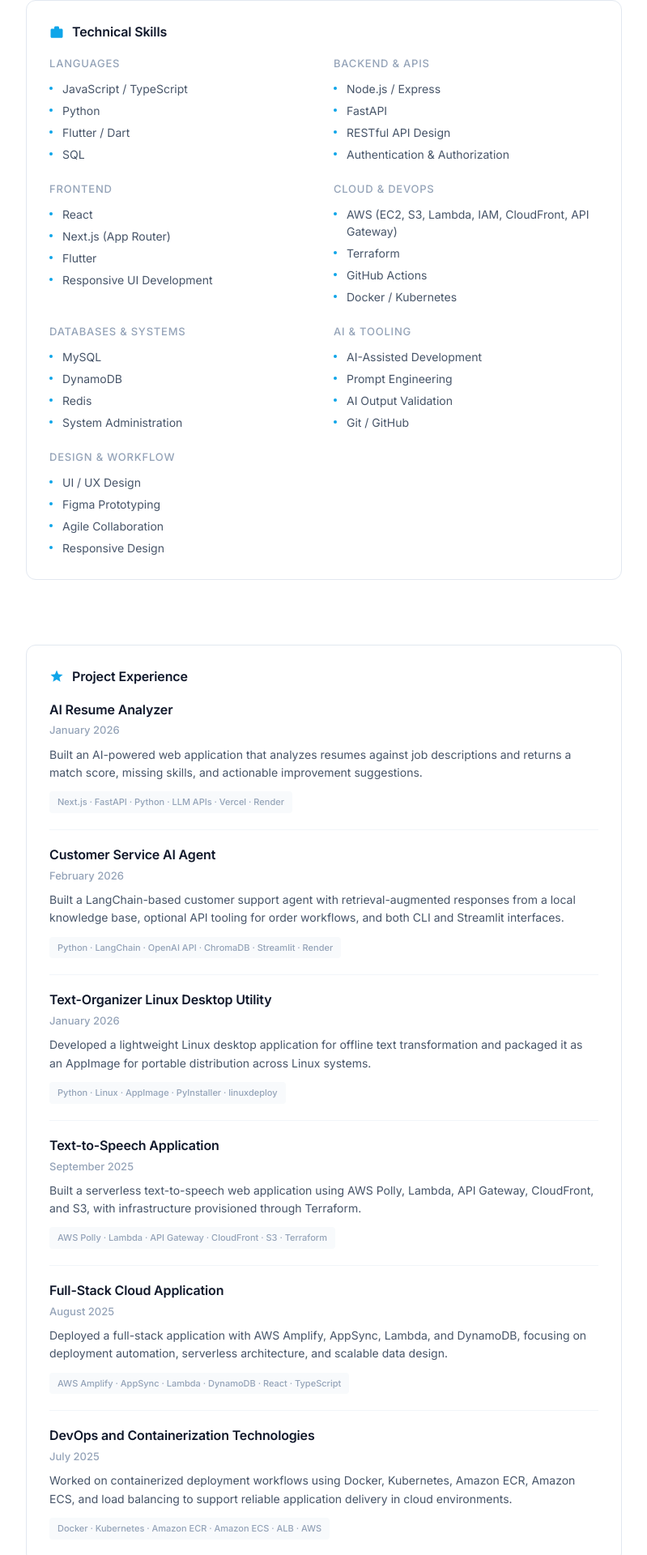
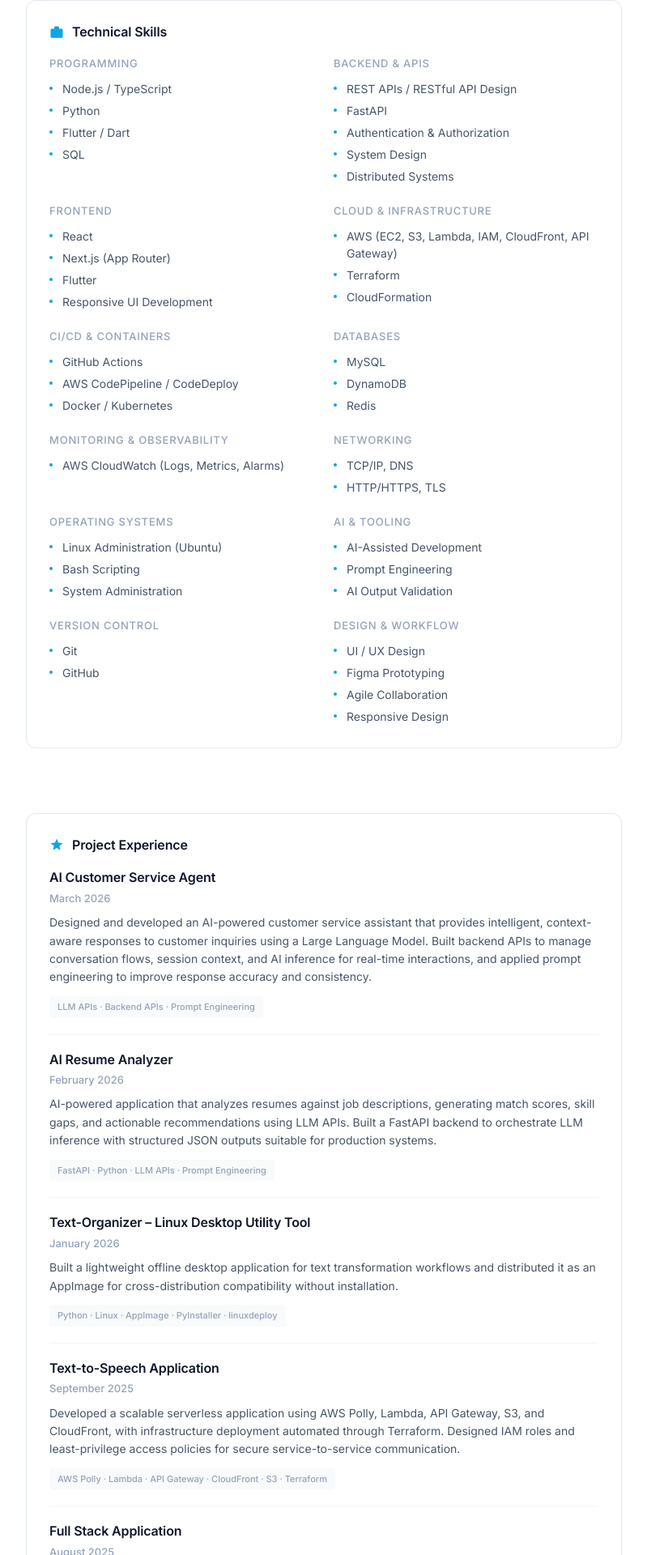
Before and after one commit to Stennis1/stennis-portfolio, a Next.js app: page /resume in a window 1280 px wide. Shown: the part 580-2500 px from the top of the page at 81% size, without its empty margins (240-1039 px from the left). Built offline with nearby package versions, Linux system fonts and the light colour scheme.

Commit message:
chore: update resume page and pdf with latest experience

```diff
--- a/app/resume/page.tsx
+++ b/app/resume/page.tsx
@@ -9,8 +9,8 @@
           <div className={styles.headerContent}>
             <h1>Resume</h1>
             <p className={styles.subtitle}>
-              A focused overview of my experience, technical skills, and
-              engineering projects
+              A focused overview of my experience in cloud infrastructure,
+              DevOps, and platform engineering
             </p>
           </div>
           <a
@@ -36,12 +36,12 @@
               Profile
             </h2>
             <p>
-              Software Engineer focused on backend systems, cloud
-              infrastructure, AI-assisted product development, and practical
-              software delivery. Experienced across full-stack development,
-              API design, cloud deployments, and developer tooling, with a
-              strong interest in reliability, system design, and maintainable
-              engineering.
+              Software and Cloud Engineer with experience designing
+              cloud-native infrastructure, automating deployments, building
+              CI/CD pipelines, and deploying containerized applications on AWS
+              and cloud environments. Strong foundation in Linux
+              administration, Infrastructure as Code, cloud networking, and
+              platform reliability.
             </p>
           </section>
 
@@ -56,9 +56,9 @@
 
             <div className={styles.skillsGrid}>
               <div className={styles.skillCategory}>
-                <h3>Languages</h3>
+                <h3>Programming</h3>
                 <ul>
-                  <li>JavaScript / TypeScript</li>
+                  <li>Node.js / TypeScript</li>
                   <li>Python</li>
                   <li>Flutter / Dart</li>
                   <li>SQL</li>
@@ -68,10 +68,11 @@
               <div className={styles.skillCategory}>
                 <h3>Backend & APIs</h3>
                 <ul>
-                  <li>Node.js / Express</li>
+                  <li>REST APIs / RESTful API Design</li>
                   <li>FastAPI</li>
-                  <li>RESTful API Design</li>
                   <li>Authentication & Authorization</li>
+                  <li>System Design</li>
+                  <li>Distributed Systems</li>
                 </ul>
               </div>
 
@@ -86,21 +87,52 @@
               </div>
 
               <div className={styles.skillCategory}>
-                <h3>Cloud & DevOps</h3>
+                <h3>Cloud & Infrastructure</h3>
                 <ul>
                   <li>AWS (EC2, S3, Lambda, IAM, CloudFront, API Gateway)</li>
                   <li>Terraform</li>
+                  <li>CloudFormation</li>
+                </ul>
+              </div>
+
+              <div className={styles.skillCategory}>
+                <h3>CI/CD & Containers</h3>
+                <ul>
                   <li>GitHub Actions</li>
+                  <li>AWS CodePipeline / CodeDeploy</li>
                   <li>Docker / Kubernetes</li>
                 </ul>
               </div>
 
               <div className={styles.skillCategory}>
-                <h3>Databases & Systems</h3>
+                <h3>Databases</h3>
                 <ul>
                   <li>MySQL</li>
                   <li>DynamoDB</li>
                   <li>Redis</li>
+                </ul>
+              </div>
+
+              <div className={styles.skillCategory}>
+                <h3>Monitoring & Observability</h3>
+                <ul>
+                  <li>AWS CloudWatch (Logs, Metrics, Alarms)</li>
+                </ul>
+              </div>
+
+              <div className={styles.skillCategory}>
+                <h3>Networking</h3>
+                <ul>
+                  <li>TCP/IP, DNS</li>
+                  <li>HTTP/HTTPS, TLS</li>
+                </ul>
+              </div>
+
+              <div className={styles.skillCategory}>
+                <h3>Operating Systems</h3>
+                <ul>
+                  <li>Linux Administration (Ubuntu)</li>
+                  <li>Bash Scripting</li>
                   <li>System Administration</li>
                 </ul>
               </div>
@@ -111,7 +143,14 @@
                   <li>AI-Assisted Development</li>
                   <li>Prompt Engineering</li>
                   <li>AI Output Validation</li>
-                  <li>Git / GitHub</li>
+                </ul>
+              </div>
+
+              <div className={styles.skillCategory}>
+                <h3>Version Control</h3>
+                <ul>
+                  <li>Git</li>
+                  <li>GitHub</li>
                 </ul>
               </div>
 
@@ -138,40 +177,44 @@
 
             <div className={styles.projectHighlights}>
               <div className={styles.projectHighlight}>
-                <h3>AI Resume Analyzer</h3>
-                <p className={styles.institution}>January 2026</p>
+                <h3>AI Customer Service Agent</h3>
+                <p className={styles.institution}>March 2026</p>
                 <p className={styles.projectDesc}>
-                  Built an AI-powered web application that analyzes resumes
-                  against job descriptions and returns a match score, missing
-                  skills, and actionable improvement suggestions.
+                  Designed and developed an AI-powered customer service
+                  assistant that provides intelligent, context-aware responses
+                  to customer inquiries using a Large Language Model. Built
+                  backend APIs to manage conversation flows, session context,
+                  and AI inference for real-time interactions, and applied
+                  prompt engineering to improve response accuracy and
+                  consistency.
                 </p>
                 <span className={styles.techStack}>
-                  Next.js · FastAPI · Python · LLM APIs · Vercel · Render
+                  LLM APIs · Backend APIs · Prompt Engineering
                 </span>
               </div>
 
               <div className={styles.projectHighlight}>
-                <h3>Customer Service AI Agent</h3>
+                <h3>AI Resume Analyzer</h3>
                 <p className={styles.institution}>February 2026</p>
                 <p className={styles.projectDesc}>
-                  Built a LangChain-based customer support agent with
-                  retrieval-augmented responses from a local knowledge base,
-                  optional API tooling for order workflows, and both CLI and
-                  Streamlit interfaces.
+                  AI-powered application that analyzes resumes against job
+                  descriptions, generating match scores, skill gaps, and
+                  actionable recommendations using LLM APIs. Built a FastAPI
+                  backend to orchestrate LLM inference with structured JSON
+                  outputs suitable for production systems.
                 </p>
                 <span className={styles.techStack}>
-                  Python · LangChain · OpenAI API · ChromaDB · Streamlit ·
-                  Render
+                  FastAPI · Python · LLM APIs · Prompt Engineering
                 </span>
               </div>
 
               <div className={styles.projectHighlight}>
-                <h3>Text-Organizer Linux Desktop Utility</h3>
+                <h3>Text-Organizer – Linux Desktop Utility Tool</h3>
                 <p className={styles.institution}>January 2026</p>
                 <p className={styles.projectDesc}>
-                  Developed a lightweight Linux desktop application for offline
-                  text transformation and packaged it as an AppImage for
-                  portable distribution across Linux systems.
+                  Built a lightweight offline desktop application for text
+                  transformation workflows and distributed it as an AppImage
+                  for cross-distribution compatibility without installation.
                 </p>
                 <span className={styles.techStack}>
                   Python · Linux · AppImage · PyInstaller · linuxdeploy
@@ -182,9 +225,11 @@
                 <h3>Text-to-Speech Application</h3>
                 <p className={styles.institution}>September 2025</p>
                 <p className={styles.projectDesc}>
-                  Built a serverless text-to-speech web application using AWS
-                  Polly, Lambda, API Gateway, CloudFront, and S3, with
-                  infrastructure provisioned through Terraform.
+                  Developed a scalable serverless application using AWS Polly,
+                  Lambda, API Gateway, S3, and CloudFront, with infrastructure
+                  deployment automated through Terraform. Designed IAM roles
+                  and least-privilege access policies for secure
+                  service-to-service communication.
                 </p>
                 <span className={styles.techStack}>
                   AWS Polly · Lambda · API Gateway · CloudFront · S3 ·
@@ -193,29 +238,16 @@
               </div>
 
               <div className={styles.projectHighlight}>
-                <h3>Full-Stack Cloud Application</h3>
+                <h3>Full Stack Application</h3>
                 <p className={styles.institution}>August 2025</p>
                 <p className={styles.projectDesc}>
-                  Deployed a full-stack application with AWS Amplify, AppSync,
-                  Lambda, and DynamoDB, focusing on deployment automation,
-                  serverless architecture, and scalable data design.
+                  Deployed a full-stack application via AWS Amplify with
+                  serverless authentication logic designed to scale to 10K+
+                  users using Lambda and DynamoDB, including on-demand
+                  capacity and partition key design for horizontal scaling.
                 </p>
                 <span className={styles.techStack}>
-                  AWS Amplify · AppSync · Lambda · DynamoDB · React ·
-                  TypeScript
-                </span>
-              </div>
-
-              <div className={styles.projectHighlight}>
-                <h3>DevOps and Containerization Technologies</h3>
-                <p className={styles.institution}>July 2025</p>
-                <p className={styles.projectDesc}>
-                  Worked on containerized deployment workflows using Docker,
-                  Kubernetes, Amazon ECR, Amazon ECS, and load balancing to
-                  support reliable application delivery in cloud environments.
-                </p>
-                <span className={styles.techStack}>
-                  Docker · Kubernetes · Amazon ECR · Amazon ECS · ALB · AWS
+                  AWS Amplify · AppSync · Lambda · DynamoDB
                 </span>
               </div>
             </div>
@@ -232,48 +264,76 @@
 
             <div className={styles.projectHighlights}>
               <div className={styles.projectHighlight}>
-                <h3>Junior Software Engineer, OwnKey</h3>
-                <p className={styles.institution}>July 2025 - December 2025</p>
+                <h3>Freelance Software & Cloud Engineer</h3>
+                <p className={styles.institution}>January 2026 - Present</p>
                 <p className={styles.projectDesc}>
-                  Developed Flutter features including video shorts and
-                  interactive property listings, collaborated across backend,
-                  testing, and operations teams, and improved REST API data
-                  flows, caching, and frontend responsiveness.
+                  Develop full-stack web applications and backend services for
+                  client projects using modern JavaScript frameworks, design
+                  RESTful APIs and database schemas, and support AI-related
+                  initiatives through data validation and workflow
+                  optimization.
                 </p>
               </div>
 
               <div className={styles.projectHighlight}>
-                <h3>Graduate Software Engineer, Solar Taxi</h3>
+                <h3>Software Engineer, OwnKey</h3>
+                <p className={styles.institution}>July 2025 - December 2025</p>
+                <p className={styles.projectDesc}>
+                  Collaborated cross-functionally with backend, QA, and
+                  operations teams in Agile sprints to deliver scalable,
+                  production-ready features. Optimized REST API data flows and
+                  frontend performance through caching, and launched key
+                  product features (video shorts, interactive listings) that
+                  increased average session duration by 25%.
+                </p>
+              </div>
+
+              <div className={styles.projectHighlight}>
+                <h3>Software Engineer, Solar Taxi</h3>
                 <p className={styles.institution}>
                   October 2024 - February 2025
                 </p>
                 <p className={styles.projectDesc}>
-                  Delivered a charging locator application with a small team,
-                  designed high-fidelity Figma prototypes, and contributed to a
-                  website redesign that achieved strong accessibility results.
+                  Created high-fidelity Figma prototypes for key user flows,
+                  reducing frontend development time by 50%, and contributed
+                  to product design and usability improvements to enhance user
+                  interaction and adoption.
                 </p>
               </div>
 
               <div className={styles.projectHighlight}>
                 <h3>
-                  Assistant IT Officer, Ministry of Environment, Science,
-                  Technology and Innovation
+                  IT Officer, Ministry of Environment, Science, Technology and
+                  Innovation
                 </h3>
                 <p className={styles.institution}>May 2024 - July 2024</p>
                 <p className={styles.projectDesc}>
-                  Diagnosed and resolved technical support requests, supported
-                  day-to-day IT operations, and helped improve response times
-                  and service quality for end users.
+                  Resolved technical issues and improved system performance,
+                  reducing resolution time by 40%, and performed
+                  organization-wide IT audits assessing system performance,
+                  asset utilization, and compliance standards.
                 </p>
               </div>
 
               <div className={styles.projectHighlight}>
-                <h3>IT Support (Systems Administration), Ghana Commodity Exchange</h3>
+                <h3>IT Support / Systems Administration, Ghana Commodity Exchange</h3>
                 <p className={styles.institution}>August 2023 - April 2024</p>
                 <p className={styles.projectDesc}>
-                  Supported and optimized IT infrastructure, led security
-                  awareness efforts, and automated routine administrative tasks
-                  to improve operational efficiency.
+                  Managed and optimized internal systems for reliability and
+                  operational efficiency, automated administrative workflows,
+                  and analyzed large datasets to build Power BI dashboards for
+                  data-driven decision-making.
+                </p>
+              </div>
+
+              <div className={styles.projectHighlight}>
+                <h3>ICT/Computing Tutor, Winners Family School</h3>
+                <p className={styles.institution}>April 2020 - June 2025</p>
+                <p className={styles.projectDesc}>
+                  Lectured ICT and Computing curriculum to high school
+                  students, designed lesson plans tailored to varying skill
+                  levels, and prepared students for BECE ICT examinations
+                  through clear, exam-focused instruction.
                 </p>
               </div>
             </div>
@@ -316,7 +376,8 @@
               <div className={styles.skillCategory}>
                 <h3>Cloud & Security</h3>
                 <ul>
-                  <li>AWS Certified Solutions Architect - Associate</li>
+                  <li>AWS Certified Developer - Associate</li>
+                  <li>AWS Solutions Architect Certification - Associate</li>
                   <li>AWS Knowledge: Cloud Essentials</li>
                   <li>CC (Certified in Cybersecurity), ISC2</li>
                 </ul>
@@ -330,20 +391,6 @@
                   <li>Project Management, Cambridge Center of Excellence</li>
                 </ul>
               </div>
-
-              <div className={styles.skillCategory}>
-                <h3>Professional Development</h3>
-                <ul>
-                  <li>ALX Freelancer Academy, ALX Ventures</li>
-                  <li>
-                    ALX Ventures Gig-at-a-Startup Programme (Prototype
-                    Designer)
-                  </li>
-                  <li>
-                    Professional Development for the Digital Age, ALX Africa
-                  </li>
-                </ul>
-              </div>
             </div>
           </section>
         </div>
```
Also changed, not shown: 1 other file (tests, documents, lock files or other folders).
